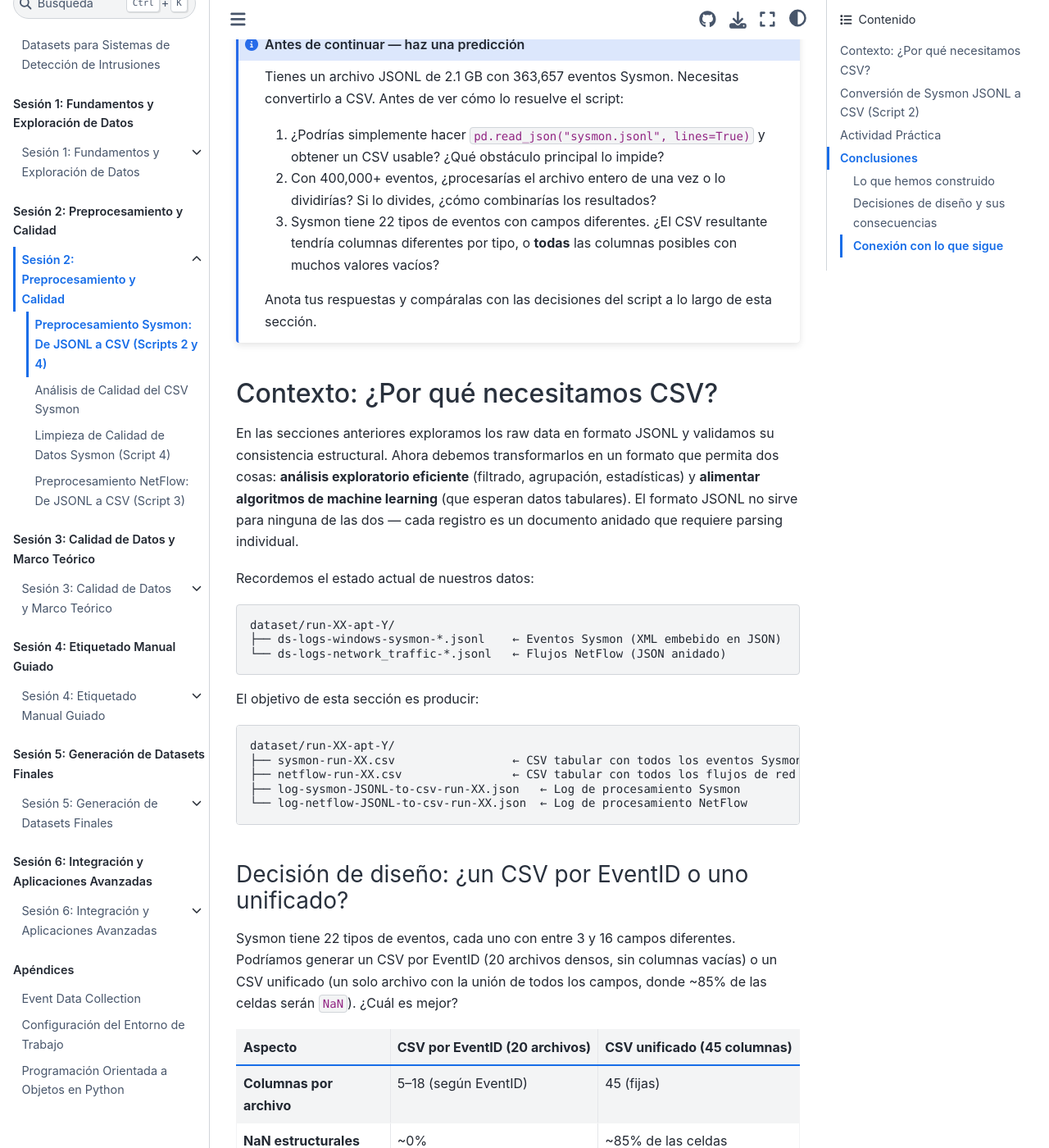
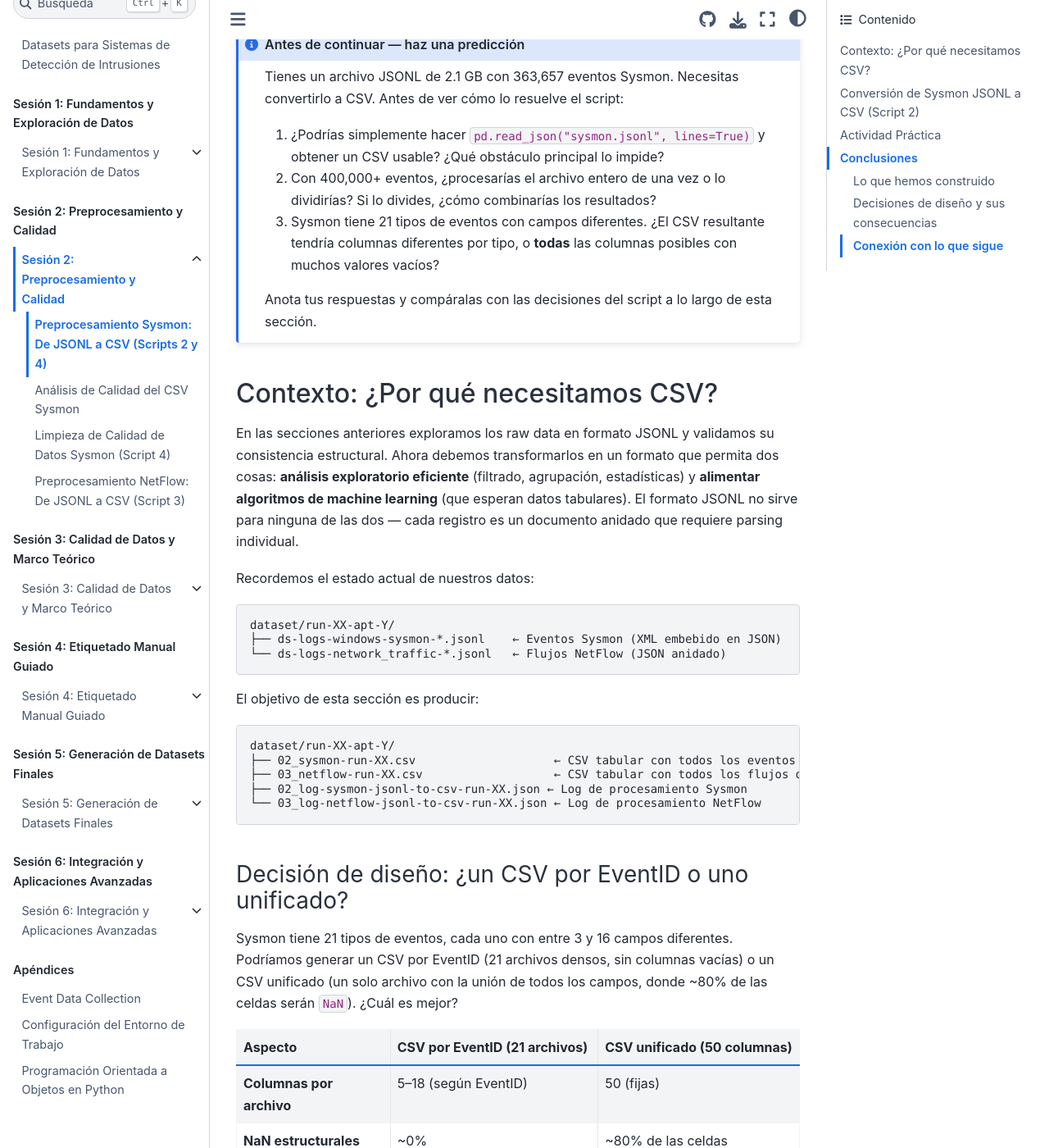
Before and after one commit to ollerenac/curso2026, a Jupyter Book: the page built from sesion-2/7-preprocesamiento-sysmon.md, in a window 1280 px wide and 1400 px high, scrolled down 360 px. Shown: the whole window at 82% size. Built offline with Jupyter Book 1.0.4 settings and Sphinx 7.4.7 and the Sphinx Book theme 1.1.4, drawn with Linux system fonts in a browser that asks for light colours; some of the changed text lies outside the part shown.

Commit message:
fix(sesion-2): align 7-preprocesamiento-sysmon.md with actual script
Verified against 7_sysmon_csv_creator.py (fields_per_eventid has 21 keys,
union of all schemas = 50 columns):
- '22 tipos de eventos' → 21 (x3: prediction box, body, conclusions)
- '20 archivos' → 21 in design comparison table
- '45 columnas' → 50 (all occurrences: table, _build_event_record note,
  clean_dataframe note, conclusions table and paragraphs)
- '~85% NaN' → ~80% (consistent with 50-column schema)
- Log filename: 'log-sysmon-JSONL-to-csv-run-XX.json' →
  '02_log-sysmon-jsonl-to-csv-run-XX.json' (matches script line 359)
- Output filenames in objetivo section: add 02_/03_ prefixes

Co-Authored-By: Claude Sonnet 4.6 <noreply@anthropic.com>

````diff
--- a/sesion-2/7-preprocesamiento-sysmon.md
+++ b/sesion-2/7-preprocesamiento-sysmon.md
@@ -17,7 +17,7 @@ Tienes un archivo JSONL de 2.1 GB con 363,657 eventos Sysmon. Necesitas converti
 
 1. ¿Podrías simplemente hacer `pd.read_json("sysmon.jsonl", lines=True)` y obtener un CSV usable? ¿Qué obstáculo principal lo impide?
 2. Con 400,000+ eventos, ¿procesarías el archivo entero de una vez o lo dividirías? Si lo divides, ¿cómo combinarías los resultados?
-3. Sysmon tiene 22 tipos de eventos con campos diferentes. ¿El CSV resultante tendría columnas diferentes por tipo, o **todas** las columnas posibles con muchos valores vacíos?
+3. Sysmon tiene 21 tipos de eventos con campos diferentes. ¿El CSV resultante tendría columnas diferentes por tipo, o **todas** las columnas posibles con muchos valores vacíos?
 
 Anota tus respuestas y compáralas con las decisiones del script a lo largo de esta sección.
 ```
@@ -38,22 +38,22 @@ El objetivo de esta sección es producir:
 
 ```
 dataset/run-XX-apt-Y/
-├── sysmon-run-XX.csv                 ← CSV tabular con todos los eventos Sysmon
-├── netflow-run-XX.csv                ← CSV tabular con todos los flujos de red
-├── log-sysmon-JSONL-to-csv-run-XX.json   ← Log de procesamiento Sysmon
-└── log-netflow-JSONL-to-csv-run-XX.json  ← Log de procesamiento NetFlow
+├── 02_sysmon-run-XX.csv                    ← CSV tabular con todos los eventos Sysmon
+├── 03_netflow-run-XX.csv                   ← CSV tabular con todos los flujos de red
+├── 02_log-sysmon-jsonl-to-csv-run-XX.json ← Log de procesamiento Sysmon
+└── 03_log-netflow-jsonl-to-csv-run-XX.json ← Log de procesamiento NetFlow
 ```
 
 ### Decisión de diseño: ¿un CSV por EventID o uno unificado?
 
-Sysmon tiene 22 tipos de eventos, cada uno con entre 3 y 16 campos diferentes. Podríamos generar un CSV por EventID (20 archivos densos, sin columnas vacías) o un CSV unificado (un solo archivo con la unión de todos los campos, donde ~85% de las celdas serán `NaN`). ¿Cuál es mejor?
+Sysmon tiene 21 tipos de eventos, cada uno con entre 3 y 16 campos diferentes. Podríamos generar un CSV por EventID (21 archivos densos, sin columnas vacías) o un CSV unificado (un solo archivo con la unión de todos los campos, donde ~80% de las celdas serán `NaN`). ¿Cuál es mejor?
 
-| Aspecto | CSV por EventID (20 archivos) | CSV unificado (45 columnas) |
+| Aspecto | CSV por EventID (21 archivos) | CSV unificado (50 columnas) |
 |---------|-------------------------------|---------------------------|
-| **Columnas por archivo** | 5–18 (según EventID) | 45 (fijas) |
-| **NaN estructurales** | ~0% | ~85% de las celdas |
+| **Columnas por archivo** | 5–18 (según EventID) | 50 (fijas) |
+| **NaN estructurales** | ~0% | ~80% de las celdas |
 | **Análisis cruzado** | Requiere joins por ProcessGuid | Directo (un solo DataFrame) |
-| **Lifecycle tracing** | Multi-join entre 20 archivos | `df[df.ProcessGuid == guid]` |
+| **Lifecycle tracing** | Multi-join entre 21 archivos | `df[df.ProcessGuid == guid]` |
 
 La respuesta depende del **uso posterior** de los datos:
 
@@ -502,7 +502,7 @@ def _build_event_record(self, event_id: int, computer: str,
 ```
 
 **Puntos clave:**
-- **Esquema unión**: El CSV final contiene la **unión** de todos los campos de los 21 EventIDs (45 columnas totales). Un evento de tipo 1 (Process Creation) tendrá valores `NaN` en los campos específicos de tipo 3 (Network Connection) y viceversa.
+- **Esquema unión**: El CSV final contiene la **unión** de todos los campos de los 21 EventIDs (50 columnas totales). Un evento de tipo 1 (Process Creation) tendrá valores `NaN` en los campos específicos de tipo 3 (Network Connection) y viceversa.
 - **Mapeo de case EID 8**: En el esquema, EventID 8 define `SourceProcessGuid` y `TargetProcessGuid` (minúscula), pero EventID 10 usa `SourceProcessGUID` y `TargetProcessGUID` (mayúscula). El script mapea ambos a la misma columna `SourceProcessGUID`/`TargetProcessGUID` para unificación.
 - **Tracking de campos faltantes**: El script registra estadísticas de campos que no se encuentran en el XML, útil para diagnosticar problemas de calidad.
 
@@ -542,7 +542,7 @@ def process_events(self, jsonl_path: str) -> pd.DataFrame:
     return pd.DataFrame(all_records)
 ```
 
-El script además genera un **log de procesamiento** en formato JSON (`log-sysmon-JSONL-to-csv-run-XX.json`) que incluye: tiempos de ejecución, distribución de EventIDs, campos faltantes, tasa de errores, y velocidad de procesamiento.
+El script además genera un **log de procesamiento** en formato JSON (`02_log-sysmon-jsonl-to-csv-run-XX.json`) que incluye: tiempos de ejecución, distribución de EventIDs, campos faltantes, tasa de errores, y velocidad de procesamiento.
 
 **Puntos clave:**
 - Se utiliza `ThreadPoolExecutor` en lugar de `ProcessPoolExecutor` porque la tarea principal es I/O-bound (lectura de archivo) con algo de CPU (parsing XML). Los hilos son suficientes para este caso de uso.
@@ -599,7 +599,7 @@ def clean_dataframe(self, df: pd.DataFrame) -> pd.DataFrame:
 
 **Puntos clave:**
 - **Limpieza de strings vacíos**: Después del trim de whitespace, los strings vacíos se reemplazan por `None`. Esto evita que campos como `RuleName: ""` se traten como valores presentes.
-- **Epoch milliseconds**: Se reemplaza el campo `UtcTime` (string datetime) por `timestamp` (entero de milisegundos desde epoch), y se **elimina** la columna `UtcTime` original. Esto significa que el CSV resultante no contiene `UtcTime` — en su lugar, la columna 45 es `timestamp`. Este formato entero es más eficiente para operaciones de correlación temporal entre Sysmon y NetFlow en etapas posteriores del pipeline.
+- **Epoch milliseconds**: Se reemplaza el campo `UtcTime` (string datetime) por `timestamp` (entero de milisegundos desde epoch), y se **elimina** la columna `UtcTime` original. Esto significa que el CSV resultante no contiene `UtcTime` — en su lugar, la columna 50 es `timestamp`. Este formato entero es más eficiente para operaciones de correlación temporal entre Sysmon y NetFlow en etapas posteriores del pipeline.
 - **Timestamps inválidos**: `errors='coerce'` convierte timestamps que no se pueden parsear en `NaT` (Not a Time), que se manejan como nulos. En nuestro dataset, solo 2 de 363,657 registros tienen este problema.
 - **Tipos nullable (`Int64`)**: Pandas usa `Int64` (con mayúscula) en lugar de `int64` para soportar valores `NaN` en columnas enteras — necesario porque no todos los eventos tienen todos los campos.
 - **Categorías con cardinalidad**: Solo se convierten a `category` las columnas cuyo número de valores únicos es menor al 50% de las filas. Esto evita convertir columnas de alta cardinalidad donde el overhead del diccionario de categorías sería mayor que el ahorro.
@@ -672,7 +672,7 @@ En esta sección hemos recorrido el Script 2, que transforma los datos crudos de
 
 | Entrada | Salida | Decisión clave |
 |---------|--------|----------------|
-| JSONL con XML embebido (2.1 GB) | CSV tabular (45 columnas, 363K filas) | Esquema unión de 22 EventIDs |
+| JSONL con XML embebido (2.1 GB) | CSV tabular (50 columnas, 363K filas) | Esquema unión de 21 EventIDs |
 
 ### Decisiones de diseño y sus consecuencias
 
@@ -680,7 +680,7 @@ Las decisiones tomadas en este script no son arbitrarias — cada una tiene cons
 
 1. **Epoch milliseconds en lugar de datetime strings**: Permite la correlación temporal con NetFlow en el Script 5 (Sesión 3). Ambos dominios comparten la misma escala numérica, haciendo que las operaciones de ventana temporal sean simples restas de enteros.
 
-2. **Esquema unión (45 columnas con NaN)**: Mantiene todos los eventos en un solo DataFrame. La alternativa — un CSV por EventID — haría imposible el análisis cruzado entre tipos de eventos que el Script 8 (trazado de ciclo de vida) necesita.
+2. **Esquema unión (50 columnas con NaN)**: Mantiene todos los eventos en un solo DataFrame. La alternativa — un CSV por EventID — haría imposible el análisis cruzado entre tipos de eventos que el Script 8 (trazado de ciclo de vida) necesita.
 
 3. **Normalización de Computer a minúsculas**: Evita que `ITM2-DC.intmaniac.local` y `ITM2-DC.INTMANIAC.LOCAL` se traten como hosts diferentes en el análisis de movimiento lateral.
 
@@ -688,6 +688,6 @@ Las decisiones tomadas en este script no son arbitrarias — cada una tiene cons
 
 ### Conexión con lo que sigue
 
-Tenemos un CSV de Sysmon con 45 columnas y ~363K filas. Pero antes de continuar con el pipeline, necesitamos verificar la calidad de este CSV: ¿la distribución de EventIDs es coherente? ¿Hay relaciones rotas entre procesos? ¿El dataset está listo para ML?
+Tenemos un CSV de Sysmon con 50 columnas y ~363K filas. Pero antes de continuar con el pipeline, necesitamos verificar la calidad de este CSV: ¿la distribución de EventIDs es coherente? ¿Hay relaciones rotas entre procesos? ¿El dataset está listo para ML?
 
 En la **siguiente sección** analizamos la calidad del CSV resultante — distribución de eventos, patrones temporales, relaciones entre procesos, y readiness para algoritmos de machine learning. Ese análisis nos revelará problemas concretos (como violaciones de ProcessGuid) que motivarán la sección de limpieza que viene después.
````
